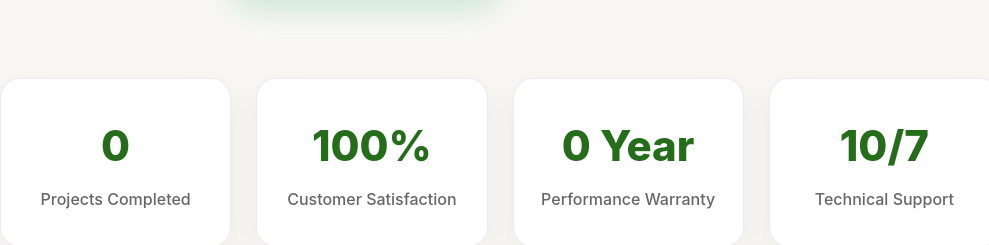
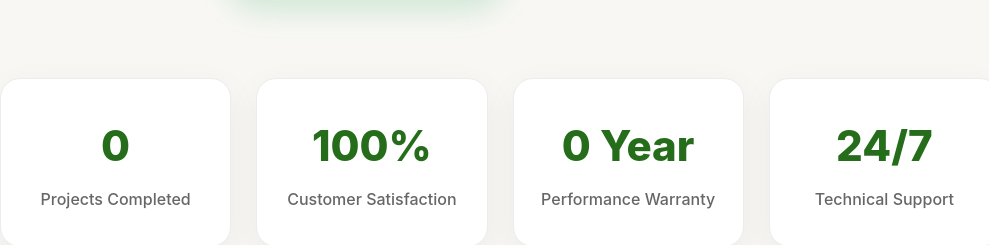
Before and after one commit to ShashankX44/solvanta-energy, a React (Vite) app: page / in a window 1280 px wide. Shown: the part 854-1099 px from the top of the page, without its empty margins (140-1129 px from the left). Built offline with nearby package versions, Linux system fonts and the light colour scheme.

Commit message:
Added services section

```diff
--- a/src/components/Stats.jsx
+++ b/src/components/Stats.jsx
@@ -18,7 +18,7 @@ function Stats() {
       </div>
 
       <div className="stat-card">
-        <h2>10/7</h2>
+        <h2>24/7</h2>
         <p>Technical Support</p>
       </div>
 
```
